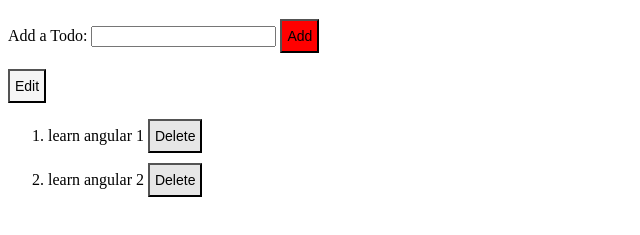
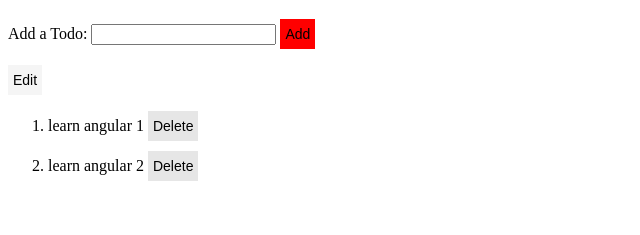
Before and after one commit to ritugupta64/ritugupta64-github.io, a plain HTML site: page index.html in a window 1280 px wide. Shown: the part 61-296 px from the top of the page, without its empty margins (0-640 px from the left). Drawn offline with nearby package versions, Linux system fonts and the light colour scheme.

Commit message:
Update index.html

```diff
--- a/index.html
+++ b/index.html
@@ -3,7 +3,7 @@
 <head>
     <title>Case Study</title>
     <style type="text/css">
-        .btn, .edit-btn, .done-btn, .delete-btn{padding:5px; font-size:14px; line-height:20px; background-color:#f00;}
+        .btn, .edit-btn, .done-btn, .delete-btn{padding:5px; font-size:14px; line-height:20px; background-color:#f00;border:0px;}
         .delete-btn{background-color:#e6e6e6;}
         .edit-btn{background-color:#f5f5f5;}
         .done-btn{background-color:#e8e8e8;}
```
